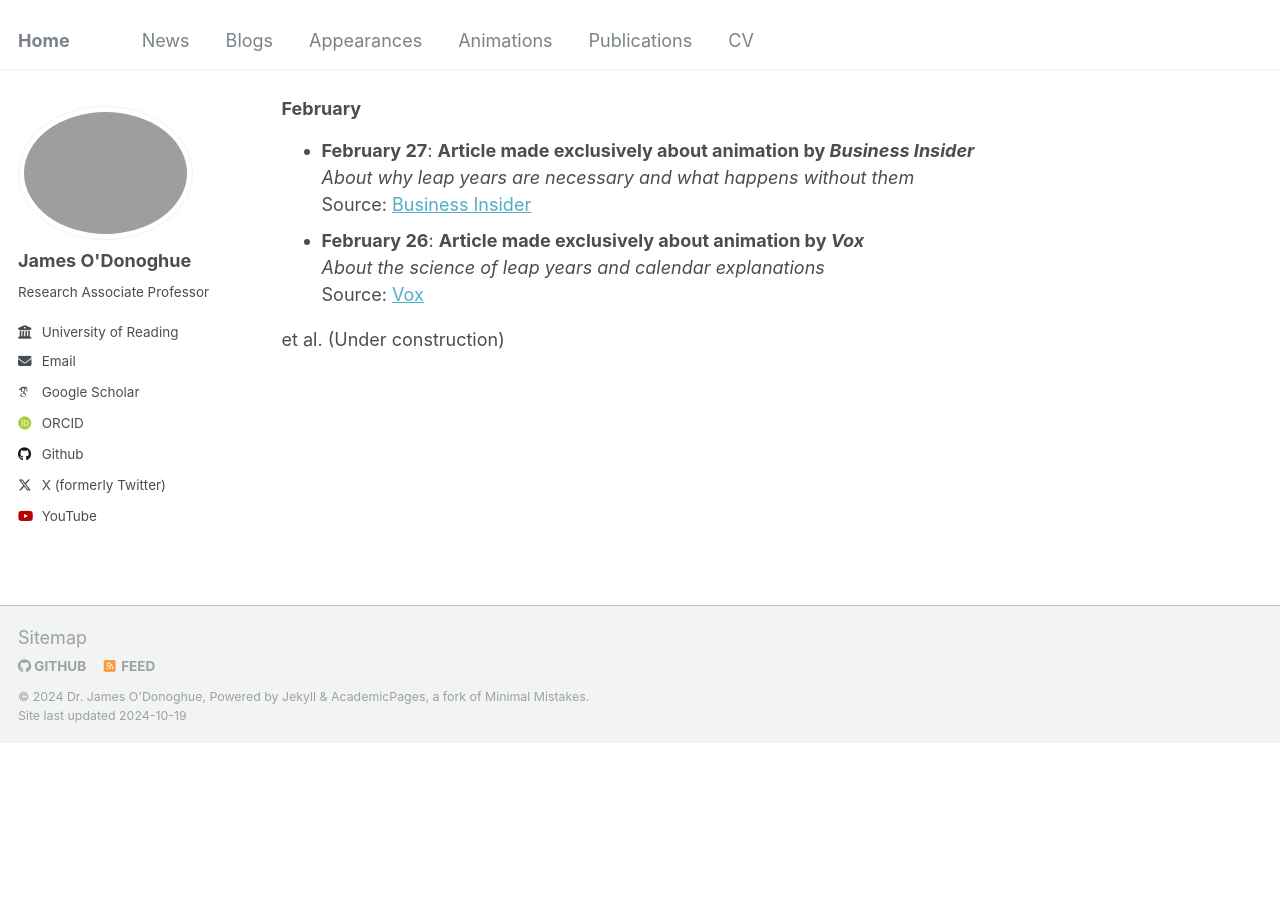
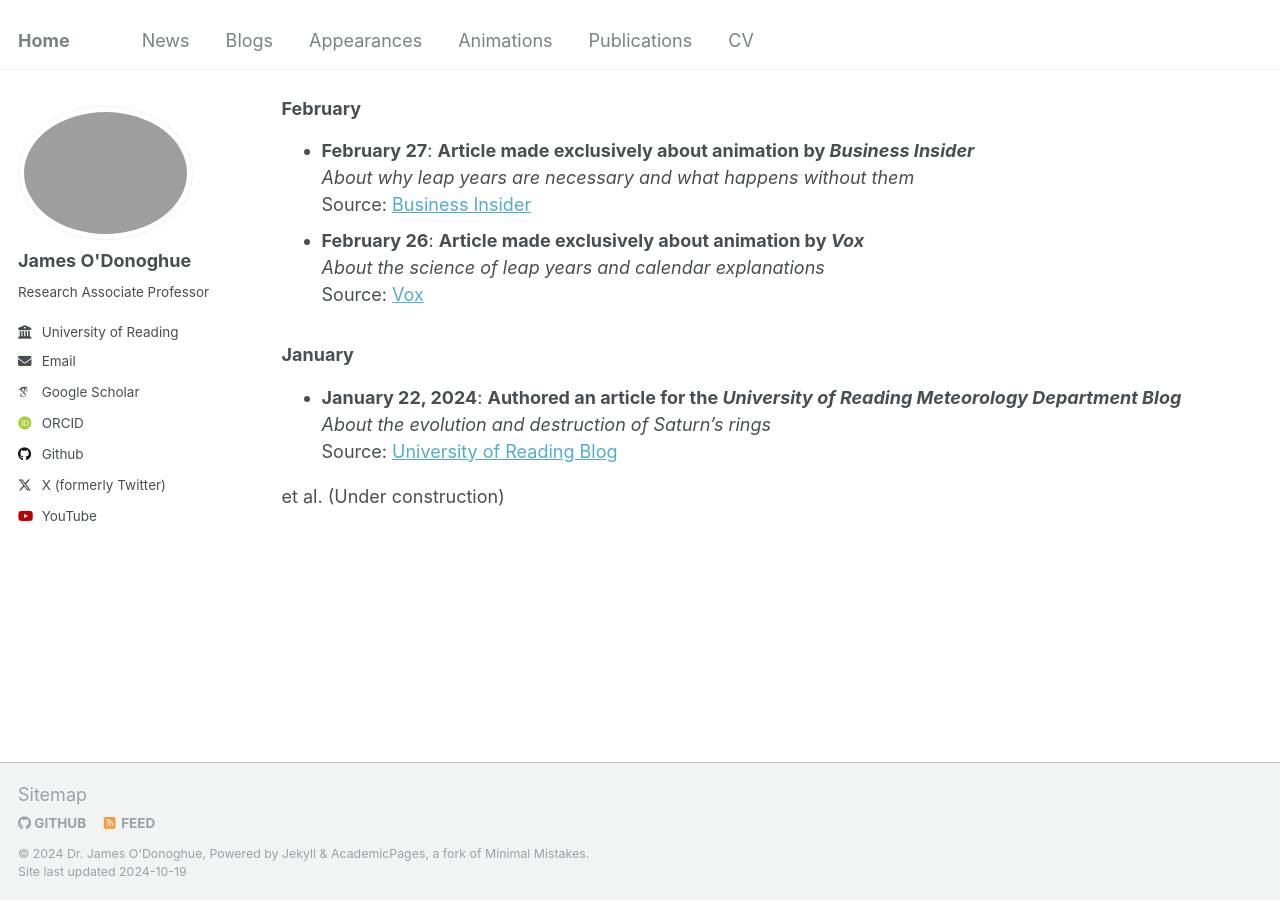
Before and after one commit to odonoghuespace/odonoghuespace.github.io, a Jekyll site: the page built from _pages/news.html, in a window 1280 px wide and 900 px high, scrolled down 2449 px. Built offline with Jekyll 4.4.1, drawn with Linux system fonts in a browser that asks for light colours; some web fonts are replaced; before the commit the page ends 3192 px from its top, so only the background shows below that.

Commit message:
Update news.html

```diff
--- a/_pages/news.html
+++ b/_pages/news.html
@@ -136,6 +136,18 @@ YTD animation views: >27,000,000 (Youtube 1.2M, Twitter 1.8M, Facebook 24M)
 </li>
 </ul>
 
+<h3>January</h3>
+<ul>
+
+<li><strong>January 22, 2024</strong>: <strong>Authored an article for the <em>University of Reading Meteorology Department Blog</em></strong><br>
+    <em>About the evolution and destruction of Saturn’s rings</em><br>
+    Source: <a href="https://blogs.reading.ac.uk/weather-and-climate-at-reading/2024/the-evolution-and-destruction-of-saturns-rings/">University of Reading Blog</a>
+</li>
+</ul>
+
+
+
+
 
 
 
```
